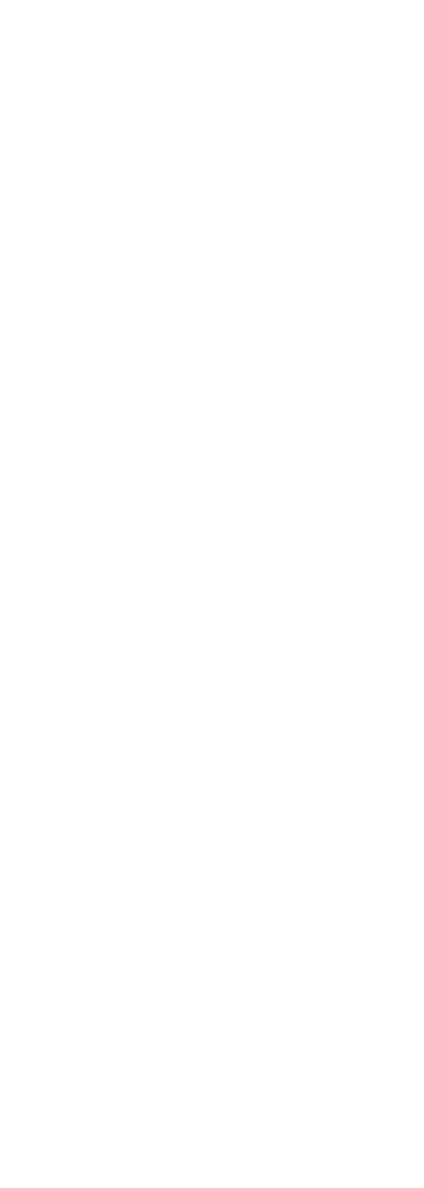
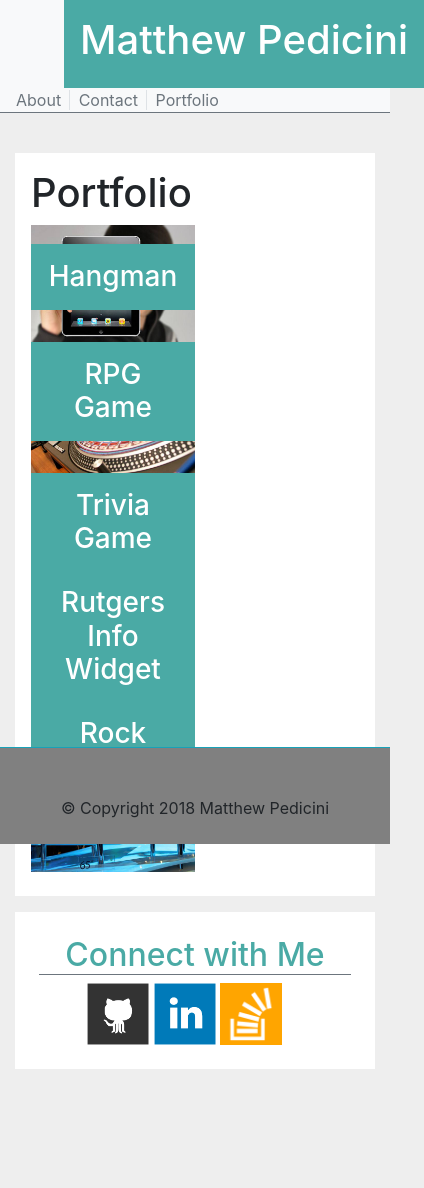
Before and after one commit to Fedicini/Bootstrap-Portfolio, a plain HTML site: page portfolio.html in a window 390 px wide. Shown: the whole page, 424 px wide, since content can reach past the window. Before the commit the page ends 844 px from the top, so only its background shows below. Drawn offline with nearby package versions, Linux system fonts and the light colour scheme.

Commit message:
portfolio and contact changes

```diff
--- a/contact.html
+++ b/contact.html
@@ -0,0 +1,60 @@
+<html>
+        <head>
+                <link rel="stylesheet" href="https://maxcdn.bootstrapcdn.com/bootstrap/4.0.0/css/bootstrap.min.css" integrity="sha384-Gn5384xqQ1aoWXA+058RXPxPg6fy4IWvTNh0E263XmFcJlSAwiGgFAW/dAiS6JXm" crossorigin="anonymous">
+
+        </head>
+        <body style="background-color: #eee; margin-bottom:50px;">
+            <nav class="navbar navbar-light bg-light pb-0 pt-0 border-bottom border-secondary mb-4">
+                <span class="navbar-brand mb-0 p-3 h1 ml-5" style="color: #ffffff; background-color: #4aaaa5;"><h1>Matthew Pedicini</h1></span>
+                <div>
+                  <a class="text-secondary border-right pr-2" href="index.html">About</a>
+                  <a class="text-secondary pr-2 pl-1 border-right" href="contact.html">Contact</a>
+                  <a class="text-secondary pl-1" href="portfolio.html">Portfolio</a>
+                </div>
+
+            </nav>
+            <div class="container">
+                <div class="row">
+                    <div class="col-md-8 col-xs-12 col-sm-12 col-lg-8">
+                        <div class="mt-3 p-3" style="background-color:#ffffff;">
+                            <form>
+                                <ul>
+                                    <li>
+                                        <label for="name">Name</label> <br>
+                                        <input type="text" id="name" name="name" placeholder="John Smith" required="required">
+                                    </li>
+                                    <li>
+                                        <label for="email">Email</label> <br>
+                                        <input type="email" id="email" name="email" placeholder="example@gmail.com" required="required">
+                                    </li>
+                                    <li>
+                                        <label for="message">Message</label> <br>
+                                        <textarea id="message" name="message" required="required"></textarea>
+                                    </li>
+                                </ul>
+                                <input class="btn btn-info" type="submit">
+                            </form>
+                        </div>
+                    </div>
+                    <div class="col-md-4 col-sm-12 col-xs-12 col-lg-4">
+                        <div class="mt-3 mb-3 p-4 " style="background-color:#ffffff;">
+                            <h2 class="text-center border-bottom border-secondary" style=" color:#4aaaa5;">Connect with Me</h2>
+                            <a href="#"><img src="images/github-128.png" class="ml-5" alt="GitHub"  height="62" width="62"/></a>
+                            <a href="#"><img src="images/linkedin-128.png" class="social" alt="LinkedIn" height="62" width="62"/></a>
+                            <a href="#"><img src="images/stackoverflow-128.png" class="social" alt="Stack Overflow" height="62" width="62"/></a>
+                        </div>
+                    </div>
+                </div>
+                <div class="row">
+                    <div class="col-sm col-xs" style="height:100px;">
+
+                    </div>
+
+                </div>
+            </div>
+            <footer class="text-center border-top border-info p-5 fixed-bottom" style="background-color:grey; height:50px;">
+                    © Copyright 2018 Matthew Pedicini
+            </footer>
+
+        </body>
+    </html>
--- a/portfolio.html
+++ b/portfolio.html
@@ -0,0 +1,64 @@
+<html>
+        <head>
+                <link rel="stylesheet" href="https://maxcdn.bootstrapcdn.com/bootstrap/4.0.0/css/bootstrap.min.css" integrity="sha384-Gn5384xqQ1aoWXA+058RXPxPg6fy4IWvTNh0E263XmFcJlSAwiGgFAW/dAiS6JXm" crossorigin="anonymous">
+
+        </head>
+        <body style="background-color: #eee; margin-bottom:50px;">
+            <nav class="navbar navbar-light bg-light pb-0 pt-0 border-bottom border-secondary mb-4">
+                <span class="navbar-brand mb-0 p-3 h1 ml-5" style="color: #ffffff; background-color: #4aaaa5;"><h1>Matthew Pedicini</h1></span>
+                <div>
+                  <a class="text-secondary border-right pr-2" href="index.html">About</a>
+                  <a class="text-secondary pr-2 pl-1 border-right" href="contact.html">Contact</a>
+                  <a class="text-secondary pl-1" href="portfolio.html">Portfolio</a>
+                </div>
+
+            </nav>
+            <div class="container">
+                <div class="row">
+                    <div class="col-md-8 col-xs-12 col-sm-12 col-lg-8">
+                        <div class="mt-3 p-3" style="background-color:#ffffff;">
+                                <h1>Portfolio</h1>
+                                <div class="position-relative mb-2">
+                                  <img class="w-50" src="images/technics-q-c-640-480-1.jpg" alt="hangman">
+                                  <h3 class="w-50 position-absolute text-center p-3" style="background-color:#4aaaa5; color:#ffffff; z-index:100; bottom:30;">Hangman</h3>
+                                </div>
+                                <div class="position-relative mb-2">
+                                  <img class="w-50" src="images/technics-q-c-640-480-2.jpg" alt="RPG Game">
+                                  <h3 class="w-50 position-absolute text-center p-3" style="background-color:#4aaaa5; color:#ffffff; z-index:100; bottom:30;">RPG Game</h3>
+                                </div>
+                                <div class="position-relative mb-2">
+                                  <img class="w-50" src="images/technics-q-c-640-480-5.jpg" alt="Trivia Game">
+                                  <h3 class="w-50 position-absolute text-center p-3" style="background-color:#4aaaa5; color:#ffffff; z-index:100; bottom:30;">Trivia Game</h3>
+                                </div>
+                                <div class="position-relative mb-2">
+                                  <img class="w-50" src="images/technics-q-c-640-480-7.jpg" alt="Rutgers Info Widget">
+                                  <h3 class="w-50 position-absolute text-center p-3" style="background-color:#4aaaa5; color:#ffffff; z-index:100; bottom:30;">Rutgers Info Widget</h3>
+                                </div>
+                                <div class="position-relative mb-2">
+                                  <img class="w-50" src="images/technics-q-c-640-480-9.jpg" alt="Rock Paper Scissors">
+                                  <h3 class="w-50 position-absolute text-center p-3" style="background-color:#4aaaa5; color:#ffffff; z-index:100; bottom:30;">Rock Paper Scissors</h3>
+                                </div>
+                        </div>
+                    </div>
+                    <div class="col-md-4 col-sm-12 col-xs-12 col-lg-4">
+                        <div class="mt-3 mb-3 p-4 " style="background-color:#ffffff;">
+                            <h2 class="text-center border-bottom border-secondary" style=" color:#4aaaa5;">Connect with Me</h2>
+                            <a href="#"><img src="images/github-128.png" class="ml-5" alt="GitHub"  height="62" width="62"/></a>
+                            <a href="#"><img src="images/linkedin-128.png" class="social" alt="LinkedIn" height="62" width="62"/></a>
+                            <a href="#"><img src="images/stackoverflow-128.png" class="social" alt="Stack Overflow" height="62" width="62"/></a>
+                        </div>
+                    </div>
+                </div>
+                <div class="row">
+                    <div class="col-sm col-xs" style="height:100px;">
+
+                    </div>
+
+                </div>
+            </div>
+            <footer class="text-center border-top border-info p-5 fixed-bottom" style="background-color:grey; height:50px;">
+                    © Copyright 2018 Matthew Pedicini
+            </footer>
+
+        </body>
+    </html>
```
Also changed, not shown: index.html (+2 -2 lines).
